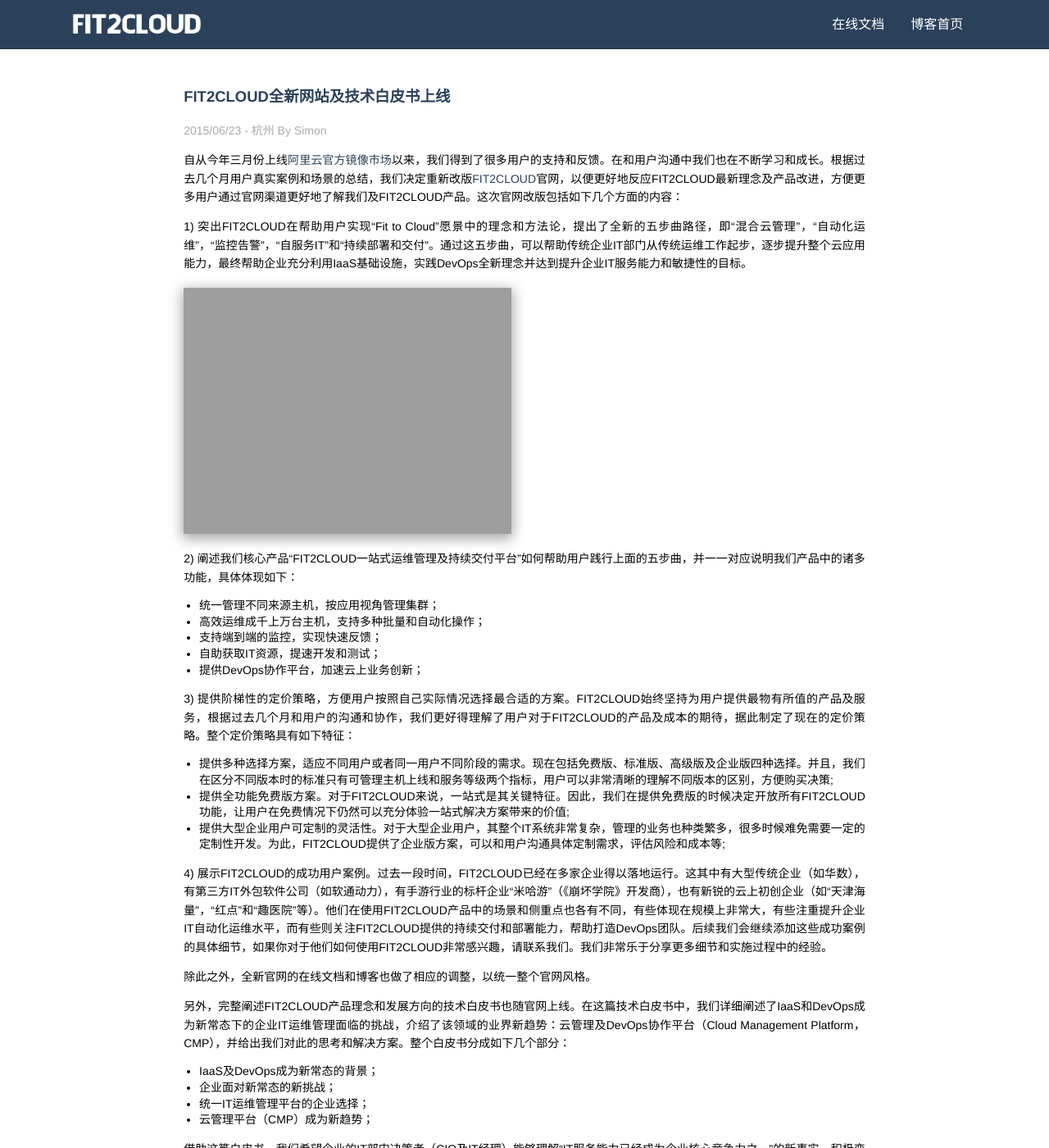
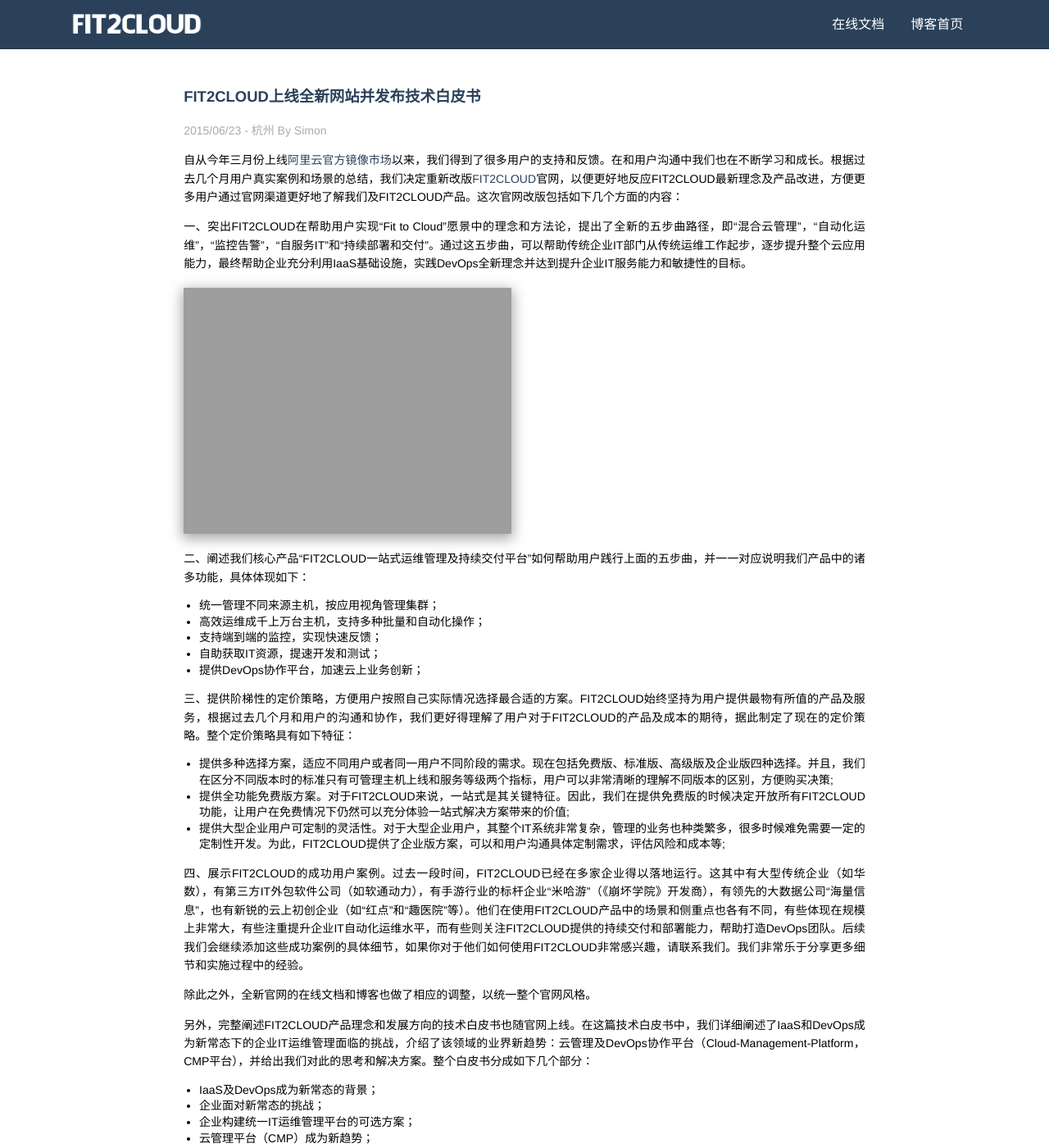
Before and after one commit to Xuguilin/blog, a Jekyll site: the page built from _posts/2015-06-22-new-website-and-whitepaper.md, in a window 1280 px wide and 1400 px high. Shown: the whole window at 82% size. Built offline with Jekyll 4.4.1, drawn with Linux system fonts in a browser that asks for light colours; some web fonts are replaced; Markdown is read by kramdown in place of the engine named in the settings; comment, search, counter and statistics services are not loaded.

Commit message:
细节调整

```diff
--- a/_posts/2015-06-22-new-website-and-whitepaper.md
+++ b/_posts/2015-06-22-new-website-and-whitepaper.md
@@ -1,6 +1,6 @@
 ---
 layout: post
-title: FIT2CLOUD全新网站及技术白皮书上线
+title: FIT2CLOUD上线全新网站并发布技术白皮书
 ---
 
 {{ page.title }}
@@ -10,11 +10,11 @@ title: FIT2CLOUD全新网站及技术白皮书上线
 
 自从今年三月份上线[阿里云官方镜像市场](http://blog.fit2cloud.com/2015/03/11/aliyun-enterprise-released.html)以来，我们得到了很多用户的支持和反馈。在和用户沟通中我们也在不断学习和成长。根据过去几个月用户真实案例和场景的总结，我们决定重新改版[FIT2CLOUD](http://www.fit2cloud.com)官网，以便更好地反应FIT2CLOUD最新理念及产品改进，方便更多用户通过官网渠道更好地了解我们及FIT2CLOUD产品。这次官网改版包括如下几个方面的内容：
 
-1) 突出FIT2CLOUD在帮助用户实现“Fit to Cloud”愿景中的理念和方法论，提出了全新的五步曲路径，即“混合云管理”，“自动化运维”，“监控告警”，“自服务IT”和“持续部署和交付”。通过这五步曲，可以帮助传统企业IT部门从传统运维工作起步，逐步提升整个云应用能力，最终帮助企业充分利用IaaS基础设施，实践DevOps全新理念并达到提升企业IT服务能力和敏捷性的目标。
+一、突出FIT2CLOUD在帮助用户实现“Fit to Cloud”愿景中的理念和方法论，提出了全新的五步曲路径，即“混合云管理”，“自动化运维”，“监控告警”，“自服务IT”和“持续部署和交付”。通过这五步曲，可以帮助传统企业IT部门从传统运维工作起步，逐步提升整个云应用能力，最终帮助企业充分利用IaaS基础设施，实践DevOps全新理念并达到提升企业IT服务能力和敏捷性的目标。
 
 ![FIT2CLOUD五部曲](/images/fit2cloud-5steps.png =720x)
 
-2) 阐述我们核心产品“FIT2CLOUD一站式运维管理及持续交付平台”如何帮助用户践行上面的五步曲，并一一对应说明我们产品中的诸多功能，具体体现如下：
+二、阐述我们核心产品“FIT2CLOUD一站式运维管理及持续交付平台”如何帮助用户践行上面的五步曲，并一一对应说明我们产品中的诸多功能，具体体现如下：
 
 - 统一管理不同来源主机，按应用视角管理集群；
 - 高效运维成千上万台主机，支持多种批量和自动化操作；
@@ -22,21 +22,21 @@ title: FIT2CLOUD全新网站及技术白皮书上线
 - 自助获取IT资源，提速开发和测试；
 - 提供DevOps协作平台，加速云上业务创新；
 
-3) 提供阶梯性的定价策略，方便用户按照自己实际情况选择最合适的方案。FIT2CLOUD始终坚持为用户提供最物有所值的产品及服务，根据过去几个月和用户的沟通和协作，我们更好得理解了用户对于FIT2CLOUD的产品及成本的期待，据此制定了现在的定价策略。整个定价策略具有如下特征：
+三、提供阶梯性的定价策略，方便用户按照自己实际情况选择最合适的方案。FIT2CLOUD始终坚持为用户提供最物有所值的产品及服务，根据过去几个月和用户的沟通和协作，我们更好得理解了用户对于FIT2CLOUD的产品及成本的期待，据此制定了现在的定价策略。整个定价策略具有如下特征：
 
 - 提供多种选择方案，适应不同用户或者同一用户不同阶段的需求。现在包括免费版、标准版、高级版及企业版四种选择。并且，我们在区分不同版本时的标准只有可管理主机上线和服务等级两个指标，用户可以非常清晰的理解不同版本的区别，方便购买决策;
 - 提供全功能免费版方案。对于FIT2CLOUD来说，一站式是其关键特征。因此，我们在提供免费版的时候决定开放所有FIT2CLOUD功能，让用户在免费情况下仍然可以充分体验一站式解决方案带来的价值;
 - 提供大型企业用户可定制的灵活性。对于大型企业用户，其整个IT系统非常复杂，管理的业务也种类繁多，很多时候难免需要一定的定制性开发。为此，FIT2CLOUD提供了企业版方案，可以和用户沟通具体定制需求，评估风险和成本等;
 
-4) 展示FIT2CLOUD的成功用户案例。过去一段时间，FIT2CLOUD已经在多家企业得以落地运行。这其中有大型传统企业（如华数），有第三方IT外包软件公司（如软通动力），有手游行业的标杆企业“米哈游”（《崩坏学院》开发商），也有新锐的云上初创企业（如“天津海量”，“红点”和“趣医院”等）。他们在使用FIT2CLOUD产品中的场景和侧重点也各有不同，有些体现在规模上非常大，有些注重提升企业IT自动化运维水平，而有些则关注FIT2CLOUD提供的持续交付和部署能力，帮助打造DevOps团队。后续我们会继续添加这些成功案例的具体细节，如果你对于他们如何使用FIT2CLOUD非常感兴趣，请联系我们。我们非常乐于分享更多细节和实施过程中的经验。
+四、展示FIT2CLOUD的成功用户案例。过去一段时间，FIT2CLOUD已经在多家企业得以落地运行。这其中有大型传统企业（如华数），有第三方IT外包软件公司（如软通动力），有手游行业的标杆企业“米哈游”（《崩坏学院》开发商），有领先的大数据公司“海量信息”，也有新锐的云上初创企业（如“红点”和“趣医院”等）。他们在使用FIT2CLOUD产品中的场景和侧重点也各有不同，有些体现在规模上非常大，有些注重提升企业IT自动化运维水平，而有些则关注FIT2CLOUD提供的持续交付和部署能力，帮助打造DevOps团队。后续我们会继续添加这些成功案例的具体细节，如果你对于他们如何使用FIT2CLOUD非常感兴趣，请联系我们。我们非常乐于分享更多细节和实施过程中的经验。
 
 除此之外，全新官网的在线文档和博客也做了相应的调整，以统一整个官网风格。
 
-另外，完整阐述FIT2CLOUD产品理念和发展方向的技术白皮书也随官网上线。在这篇技术白皮书中，我们详细阐述了IaaS和DevOps成为新常态下的企业IT运维管理面临的挑战，介绍了该领域的业界新趋势：云管理及DevOps协作平台（Cloud Management Platform，CMP），并给出我们对此的思考和解决方案。整个白皮书分成如下几个部分：
+另外，完整阐述FIT2CLOUD产品理念和发展方向的技术白皮书也随官网上线。在这篇技术白皮书中，我们详细阐述了IaaS和DevOps成为新常态下的企业IT运维管理面临的挑战，介绍了该领域的业界新趋势：云管理及DevOps协作平台（Cloud-Management-Platform，CMP平台），并给出我们对此的思考和解决方案。整个白皮书分成如下几个部分：
 
 - IaaS及DevOps成为新常态的背景；
-- 企业面对新常态的新挑战；
-- 统一IT运维管理平台的企业选择；
+- 企业面对新常态的挑战；
+- 企业构建统一IT运维管理平台的可选方案；
 - 云管理平台（CMP）成为新趋势；
 
 借助这篇白皮书，我们希望企业的IT部门决策者（CIO及IT经理）能够理解“IT服务能力已经成为企业核心竞争力之一”的新事实，积极变革企业内部IT组织架构，采纳IaaS及DevOps等新型IT技术及理念，全面提升企业IT服务能力，甚至出现颠覆企业原有商业模式的案例。
```
Also changed, not shown: images/fit2cloud-5steps.png.
